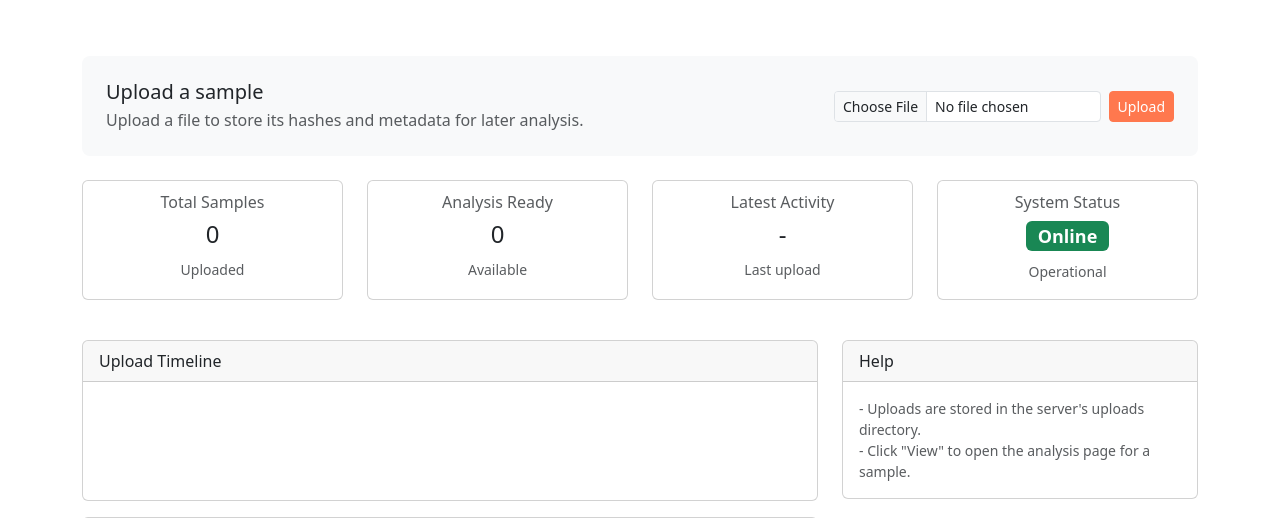
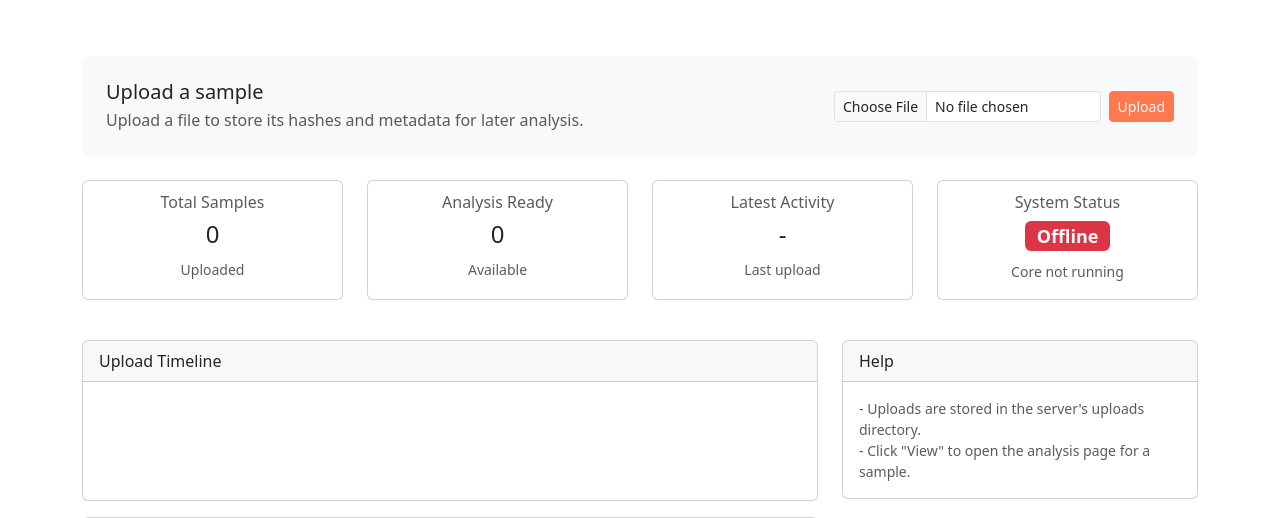
Before and after one commit to Abdulrhman-Bahaa/web-applications, a Flask app: template Graduation Project/web_application/templates/index.html in a window 1280 px wide. Shown: the part 92-610 px from the top of the page. Run offline with Flask 3, Linux system fonts and the light colour scheme; the template is opened without the code that fills it, so the values that code supplies are empty.

Commit message:
Add Redis integration for client management and update core status in the web application

```diff
--- a/Graduation Project/web_application/app.py
+++ b/Graduation Project/web_application/app.py
@@ -58,7 +58,26 @@ def home():
     # Sort by date
     upload_timeline = sorted(upload_by_date.items())
 
-    return render_template('index.html', samples=samples, last_upload=last_upload, upload_timeline=upload_timeline)
+    # Fetch connected clients from data access service
+    connected_clients = 0
+    core_running = False
+    try:
+        core_response = requests.get(
+            f'{DATA_ACCESS_SERVICE_URL}/core', timeout=5)
+        if core_response.status_code == 200:
+            core_data = core_response.json()
+            if core_data.get('status') != 'failed':
+                connected_clients = len(core_data.get('clients', []))
+                core_running = True
+            else:
+                core_running = False
+        else:
+            core_running = False
+    except Exception as e:
+        print(f"Core clients fetch error: {e}")
+        core_running = False
+
+    return render_template('index.html', samples=samples, last_upload=last_upload, upload_timeline=upload_timeline, connected_clients=connected_clients, core_running=core_running)
 
 
 @app.route('/upload', methods=['POST'])
--- a/Graduation Project/web_application/templates/index.html
+++ b/Graduation Project/web_application/templates/index.html
@@ -55,8 +55,13 @@
         <div class="card h-100">
             <div class="card-body text-center">
                 <h6 class="card-subtitle mb-2 text-muted">System Status</h6>
+                {% if core_running %}
                 <h4 class="card-title"><span class="badge bg-success">Online</span></h4>
-                <small class="text-muted">Operational</small>
+                <small class="text-muted">{{ connected_clients }} client(s) connected</small>
+                {% else %}
+                <h4 class="card-title"><span class="badge bg-danger">Offline</span></h4>
+                <small class="text-muted">Core not running</small>
+                {% endif %}
             </div>
         </div>
     </div>
```
Also changed, not shown: Graduation Project/core/main.py (+27 -3 lines), Graduation Project/data_access_service/main.py (+53 -0 lines), Graduation Project/test/main.py (added, +9 -0 lines).
